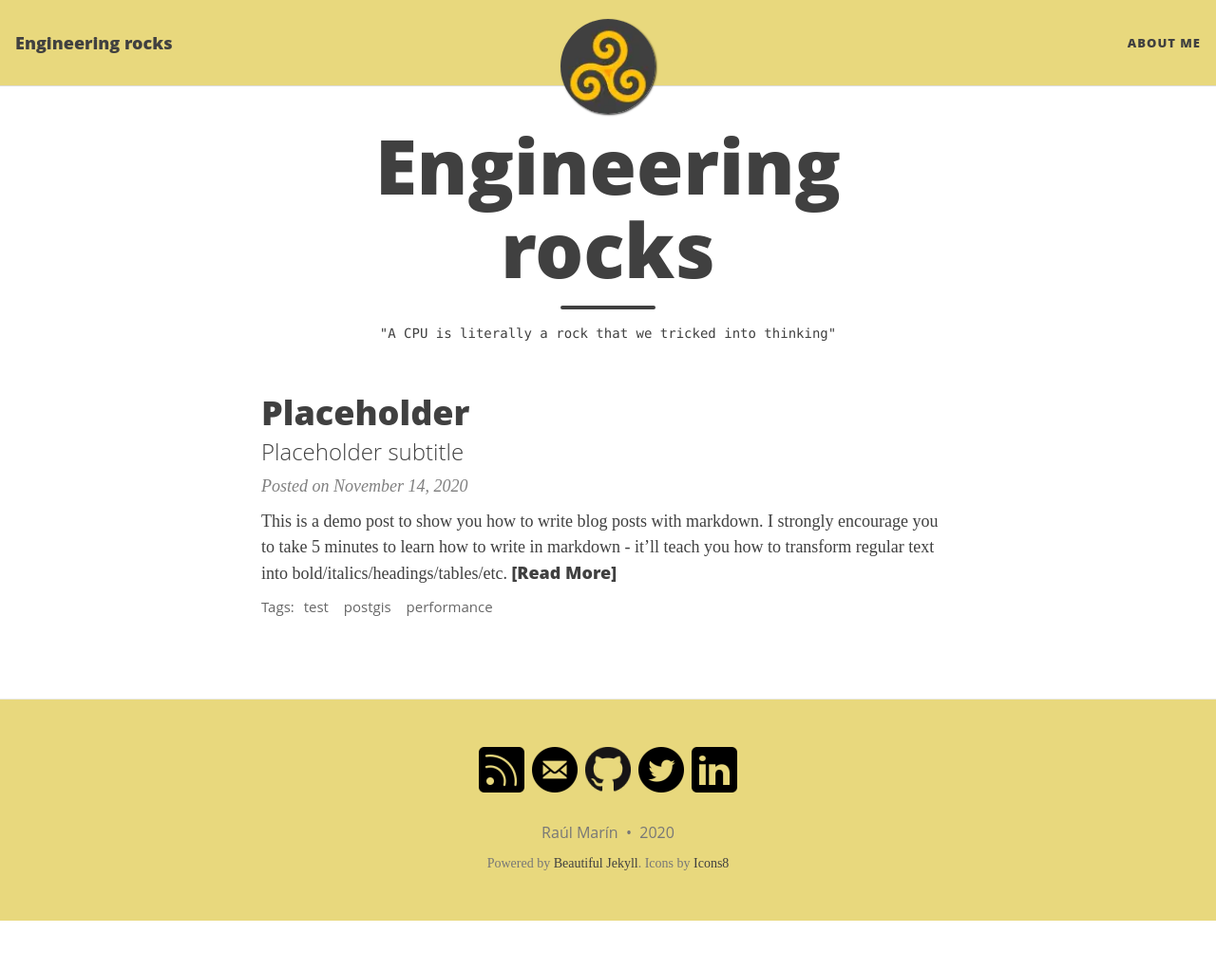
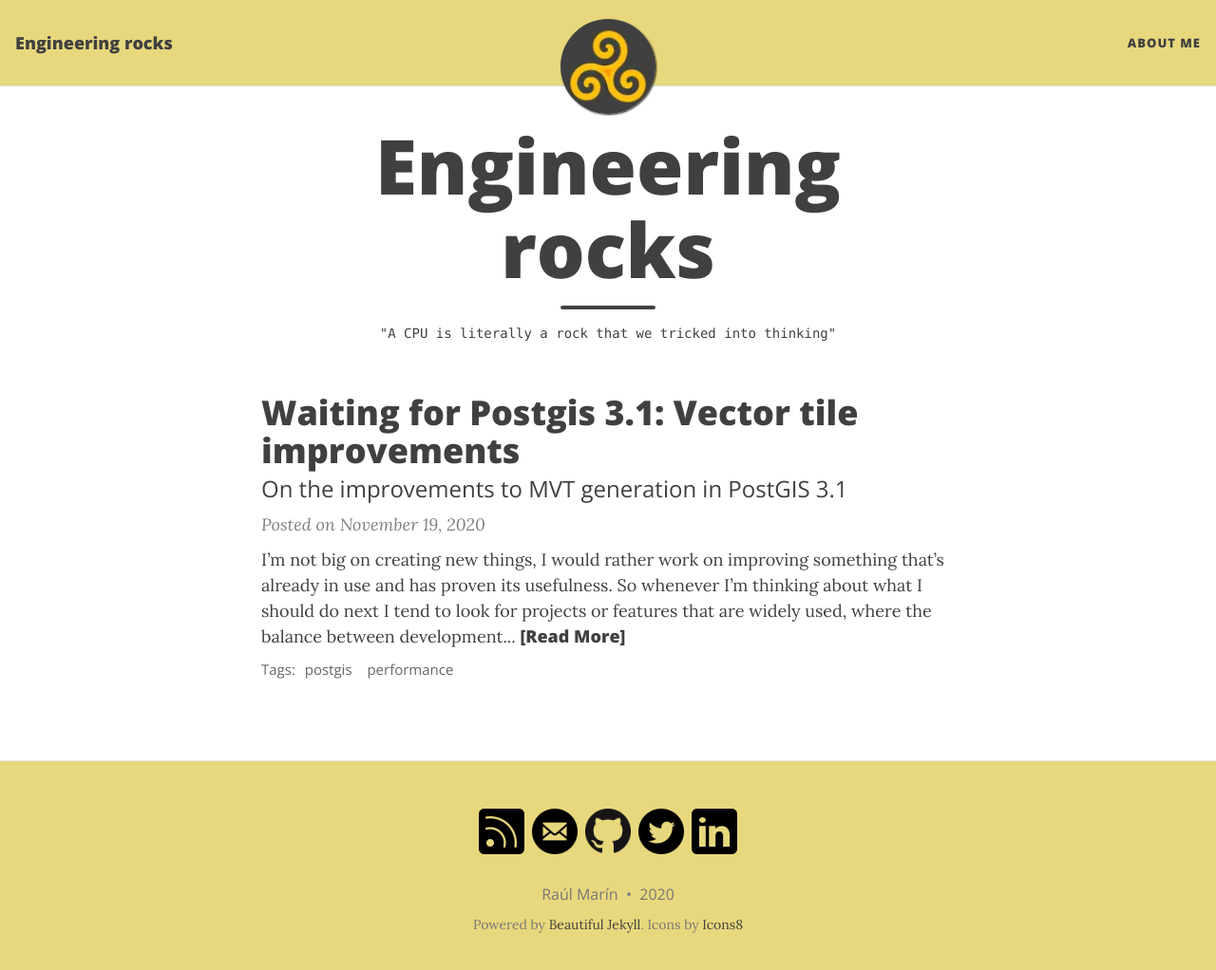
Before and after one commit to Algunenano/algunenano.github.io, a Jekyll site: the page built from index.html, in a window 1280 px wide and 1035 px high. Shown: the top 1022 px of the window at 95% size. Built offline with Jekyll 4.4.1, drawn with Linux system fonts in a browser that asks for light colours; the list of posts is cut into pages by our own code.

Commit message:
First post: MVT performance

````diff
--- a/_layouts/base.html
+++ b/_layouts/base.html
@@ -4,6 +4,8 @@ common-css:
 common-ext-css:
   - href: "https://stackpath.bootstrapcdn.com/bootstrap/4.4.1/css/bootstrap.min.css"
     sri: "sha384-Vkoo8x4CGsO3+Hhxv8T/Q5PaXtkKtu6ug5TOeNV6gBiFeWPGFN9MuhOf23Q9Ifjh"
+  - "https://fonts.googleapis.com/css?family=Lora:400,700,400italic,700italic"
+  - "https://fonts.googleapis.com/css?family=Open+Sans:300italic,400italic,600italic,700italic,800italic,400,300,600,700,800"
 common-ext-js:
   - href: "https://code.jquery.com/jquery-3.5.1.slim.min.js"
     sri: "sha256-4+XzXVhsDmqanXGHaHvgh1gMQKX40OUvDEBTu8JcmNs="
--- a/_posts/2020-11-14-placeholder.md
+++ /dev/null
@@ -1,76 +0,0 @@
----
-layout: post
-title: Placeholder
-subtitle: Placeholder subtitle
-tags: [test, postgis, performance]
-comments: false
----
-
-This is a demo post to show you how to write blog posts with markdown.  I strongly encourage you to [take 5 minutes to learn how to write in markdown](https://markdowntutorial.com/) - it'll teach you how to transform regular text into bold/italics/headings/tables/etc.
-
-**Here is some bold text**
-
-## Here is a secondary heading
-
-Here's a useless table:
-
-| Number | Next number | Previous number |
-| :------ |:--- | :--- |
-| Five | Six | Four |
-| Ten | Eleven | Nine |
-| Seven | Eight | Six |
-| Two | Three | One |
-
-
-How about a yummy crepe?
-
-![Crepe](https://s3-media3.fl.yelpcdn.com/bphoto/cQ1Yoa75m2yUFFbY2xwuqw/348s.jpg)
-
-It can also be centered!
-
-![Crepe](https://s3-media3.fl.yelpcdn.com/bphoto/cQ1Yoa75m2yUFFbY2xwuqw/348s.jpg){: .mx-auto.d-block :}
-
-Here's a code chunk:
-
-~~~
-var foo = function(x) {
-  return(x + 5);
-}
-foo(3)
-~~~
-
-And here is the same code with syntax highlighting:
-
-```javascript
-var foo = function(x) {
-  return(x + 5);
-}
-foo(3)
-```
-
-And here is the same code yet again but with line numbers:
-
-{% highlight javascript linenos %}
-var foo = function(x) {
-  return(x + 5);
-}
-foo(3)
-{% endhighlight %}
-
-## Boxes
-You can add notification, warning and error boxes like this:
-
-### Notification
-
-{: .box-note}
-**Note:** This is a notification box.
-
-### Warning
-
-{: .box-warning}
-**Warning:** This is a warning box.
-
-### Error
-
-{: .box-error}
-**Error:** This is an error box.
--- /dev/null
+++ b/_posts/2020-11-19-waiting-for-postgis-3-1-mvt.md
@@ -0,0 +1,51 @@
+---
+layout: post
+title: "Waiting for Postgis 3.1: Vector tile improvements"
+subtitle: 'On the improvements to MVT generation in PostGIS 3.1'
+tags: [postgis, performance]
+comments: false
+---
+
+I'm not big on creating new things, I would rather work on improving something that's already in use and has proven its usefulness. So whenever I’m thinking about what I should do next I tend to look for projects or features that are widely used, where the balance between development and runtime costs favors a more in depth approach.
+
+Upon reviewing the changes of the upcoming PostGIS 3.1 release, it shouldn’t come as a surprise then that most of my contributions are focused on performance. When in doubt, just make it faster.
+
+Since [CARTO](https://carto.com/), the company that pays for my lunch, uses PostGIS’ [Vector Tile](https://postgis.net/docs/ST_AsMVT.html) functions as its backend for dynamic vector maps, any improvement there will have a clear impact on the platform. This is why since the appearance of the MVT functions in PostGIS 2.4 they've been enhanced in each major release, and 3.1 wasn’t going to be any different.
+
+In this occasion the main reason behind the changes wasn't the usual me looking for trouble, but the other way around. As **ST_AsMVT** makes it really easy to extract information from the database and into the browser, a common pitfall is to use `SELECT *` to extract all available columns which might move a lot of data unnecessarily and generate extremely big tiles. The easy solution to this problem is to only select the properties needed for the visualization but it's hard to apply it retroactively once the application is in production and already depending on the inefficient design.
+
+So there I was, looking into why the [OOM killer](https://www.kernel.org/doc/gorman/html/understand/understand016.html) was stopping databases, and discovering queries using a massive amount of resources to generate tiles 50-100 times bigger than they should (the recommendation is smaller than 500 KB). And in this case, the bad design of extracting all columns from the dataset was worsened by the fact that is was being applied to a large dataset; this triggered PostgreSQL parallelism requiring extra resources to generate chunks in parallel and later merge them together. In **PostGIS 3.1** I introduced several changes to improve the performance of these 2 steps: the parallel processing and the merge of intermediate results.
+
+## The changes
+
+Without getting into too much detail, the main benefit comes from changing the vector tile [`.proto`](https://github.com/mapbox/vector-tile-spec/blob/master/2.1/vector_tile.proto) such that a feature can only hold one value at a time. This is what the specification says, but not what the `.proto` enforces, therefore the internal library was allocating memory that it never used.
+
+There are other additional changes, such as improving how values are merged between parallel workers, so feel free to have a look at [the final commit itself](https://github.com/postgis/postgis/commit/99c50d4602a6e1d94f65932cbcbee933af998ea1) if you want more details.
+
+## Performance comparison
+
+The best way to see the impact of these changes is through some examples. In both cases I am generating the same tile, in the same exact server and with the same dependencies; the only change was to replace the PostGIS library, which in 3.0 to 3.1 doesn’t require an upgrade.
+
+In the first example the tile contains all the columns of the 287k points in it. As I've mentioned before, it is discouraged to do this, but it is the simplest query to generate.
+
+![Performance comparison with max properties](../post_images/2020-11-20/mvt-all.webp){: .mx-auto.d-block :}
+
+And for the second example, I'm generating the same tile but now only including the minimal columns for the visualization:
+
+![Performance comparison with min properties](../post_images/2020-11-20/mvt-single.webp){: .mx-auto.d-block :}
+
+We can see, both in 3.0 and 3.1, that adding only the necessary properties makes things 10 times as fast as with the full data, and also that **Postgis 3.1 is 30-40% faster in both situations**.
+
+## Memory usage
+
+Aside from speed, this change also greatly reduces the amount of memory used to generate a tile.
+
+To see it in action, we monitor the PostgreSQL process while it's generating the tile with all the properties. In 3.0, we observe in the blue line that the memory usage increases with time until it reaches around 2.7 GB at the end of the transaction.
+
+![Memory usage in 3.0](../post_images/2020-11-20/memory_30.webp){: .mx-auto.d-block :}
+
+We now monitor the same request on a server using Postgis 3.1. In this case the server uses around **a third of the memory as in 3.0** (1GB vs 2.7GB) and, instead of having a linear increase, the memory is returned back to the system as soon as possible.
+
+![Memory usage in 3.1](../post_images/2020-11-20/memory_31.webp){: .mx-auto.d-block :}
+
+To sum it all up: PostGIS 3.1 is faster and uses less memory when generating large vector tiles.
````
Also changed, not shown: aboutme.md (+2 -2 lines), post_images/2020-11-20/memory_30.webp (added), post_images/2020-11-20/memory_31.webp (added), post_images/2020-11-20/mvt-all.webp (added), post_images/2020-11-20/mvt-single.webp (added).
